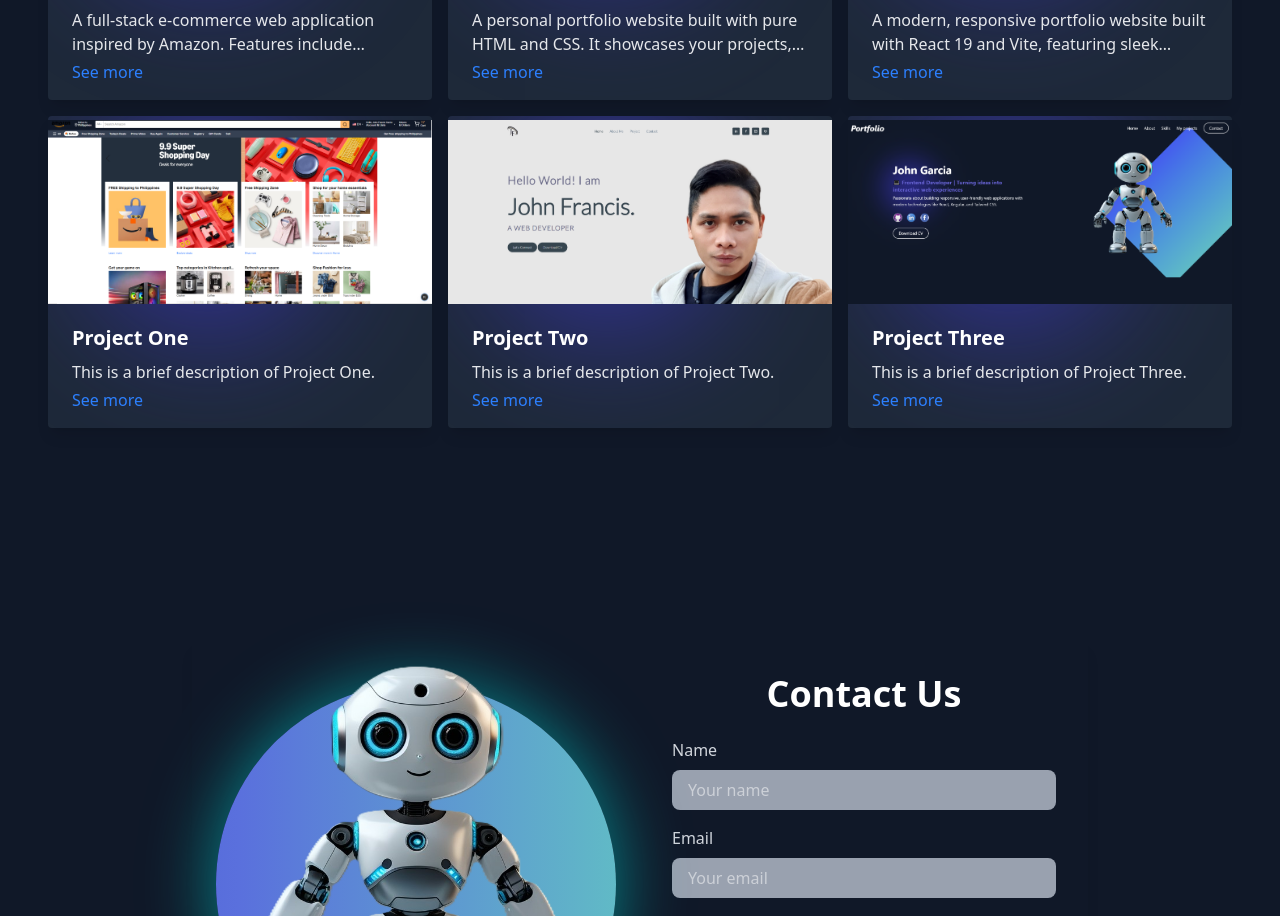
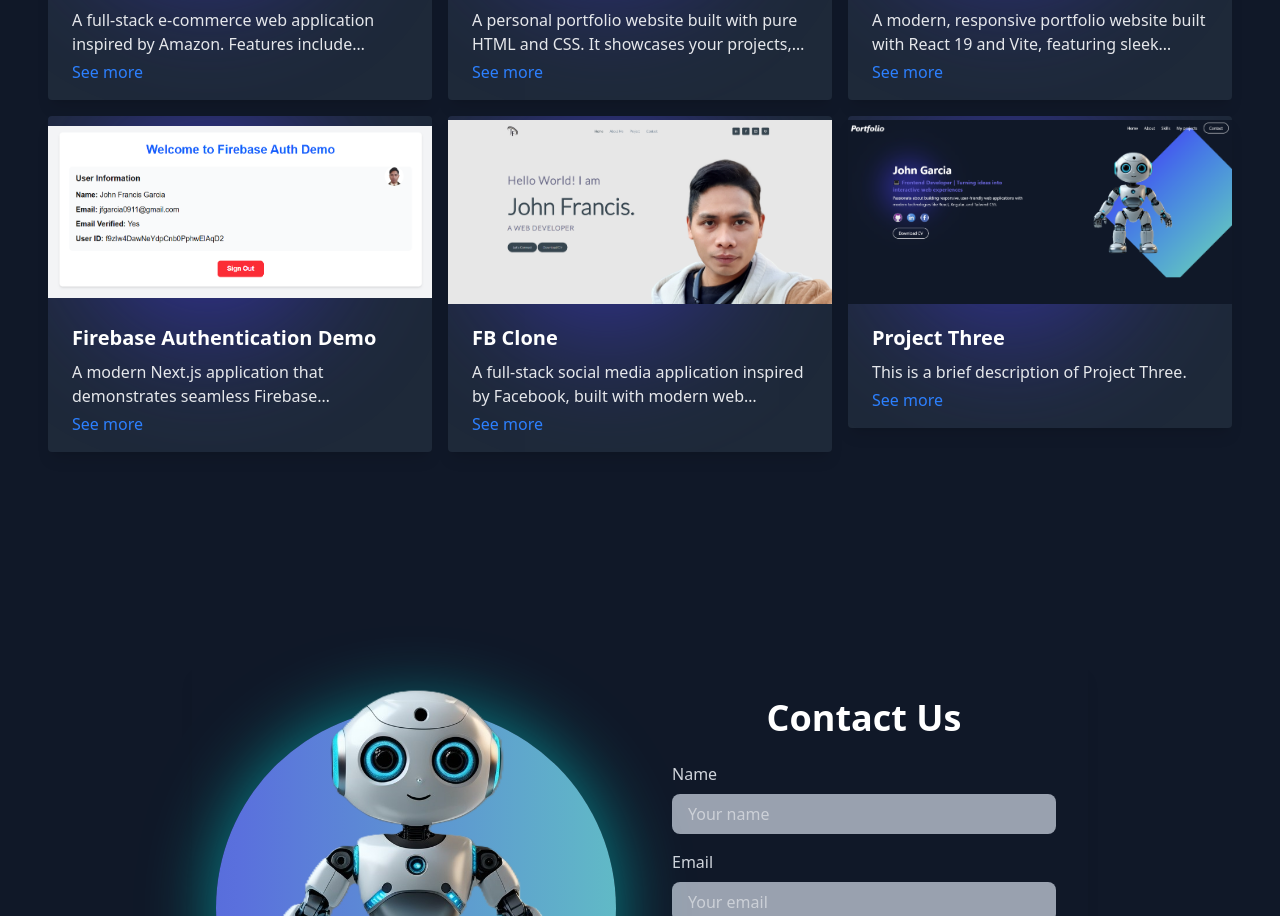
Before and after one commit to jfgarcia0911/jfportfolio-2, a React (Vite) app: page / in a window 1280 px wide. Shown: the part 3029-3945 px from the top of the page. Built offline with nearby package versions, Linux system fonts and the light colour scheme.

Commit message:
Update projects

```diff
--- a/src/components/Projects.jsx
+++ b/src/components/Projects.jsx
@@ -2,6 +2,7 @@ import React from 'react'
 import amazon from '/amazon.png'
 import portfolio from '/webportfolio2023.png'
 import portfolio2 from '/portfolio2.png'
+import authDemo from '/auth-demo.png'
 
 import ProjectCard from './ProjectCard.jsx'
 
@@ -27,16 +28,16 @@ export default function Projects() {
             description: 'A modern, responsive portfolio website built with React 19 and Vite, featuring sleek animations and optimized performance. This portfolio showcases my work and skills with a clean, professional design.',
             link: 'https://jfgarcia0911.github.io/jfportfolio-2/'
         },{
-            image: amazon,
-            title: 'Project One',
-            description: 'This is a brief description of Project One.',
-            link: 'https://example.com/project1'
+            image: authDemo,
+            title: 'Firebase Authentication Demo',
+            description: 'A modern Next.js application that demonstrates seamless Firebase authentication integration with a clean, responsive UI. This demo showcases user management features including secure login/logout flows, profile display, and dynamic avatar handling.',
+            link: 'https://github.com/jfgarcia0911/firebase-auth-demo'
         },
         {
             image: portfolio,
-            title: 'Project Two',
-            description: 'This is a brief description of Project Two.',
-            link: 'https://example.com/project2'
+            title: 'FB Clone',
+            description: 'A full-stack social media application inspired by Facebook, built with modern web technologies to replicate core social networking features including story sharing, image posts, and real-time interactions.',
+            link: 'https://github.com/jfgarcia0911/fb-clone'
         },
         {
             image: portfolio2,
```
Also changed, not shown: public/auth-demo.png (added).
